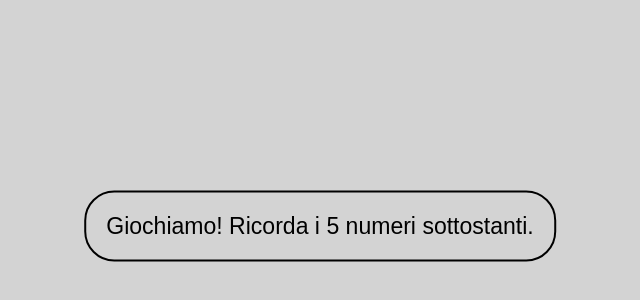
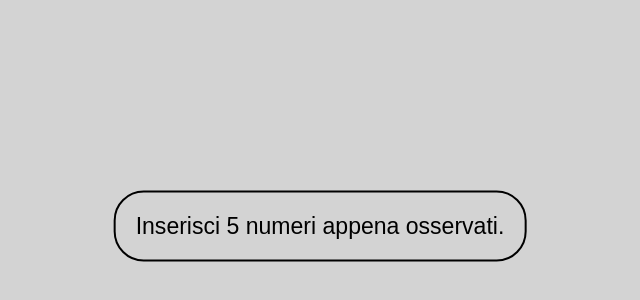
Before and after one commit to smschn/js-simon, a plain HTML site: page index.html in a window 1280 px wide. Shown: the part 174-474 px from the top of the page, without its empty margins (320-960 px from the left). Drawn offline with Linux system fonts and the light colour scheme.

Commit message:
Small code improvement

```diff
--- a/index.html
+++ b/index.html
@@ -13,7 +13,7 @@
 
         <div id="container">
 
-            <div id="up_content">Giochiamo! Ricorda i 5 numeri sottostanti.</div>
+            <div id="top_content">Giochiamo! Ricorda i 5 numeri sottostanti.</div>
             <div id="bottom_content"></div>
             <div id="correct_numbers" class="d_none">Numeri corretti: </div>
             <div id="wrong_numbers" class="d_none">Numeri errati: </div>
--- a/js/main.js
+++ b/js/main.js
@@ -9,10 +9,11 @@ let counter = 0;
 getRandomUniqueNumber(fiveValidRandomNumbers, nMin, nMax);
 document.getElementById('bottom_content').innerHTML = fiveValidRandomNumbers;
 
-// dopo 5 secondi i numeri scompaiono
+// dopo 5 secondi i numeri scompaiono e cambio il messaggio visualizzato
 setTimeout(function() {
 
     document.getElementById('bottom_content').classList.add('d_none');
+    document.getElementById('top_content').innerHTML = 'Inserisci 5 numeri appena osservati.';
 
 }, 5000);
 
```
